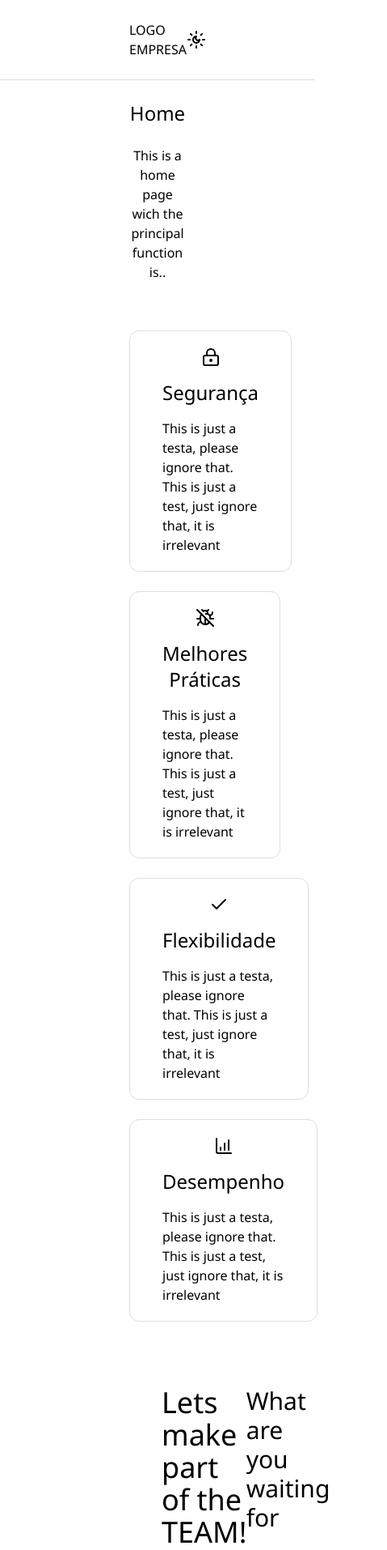
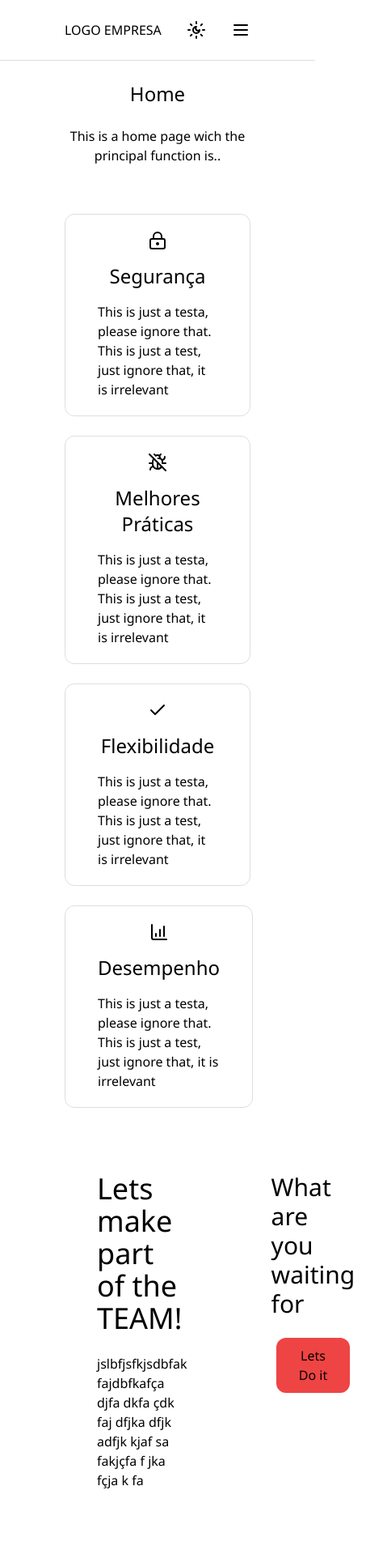
Before and after one commit to jessicapinheiro-s/react-context, a React (Create React App) app: page / in a window 390 px wide. Shown: the top 1914 px of the page at 81% size, 479 px wide, since content can reach past the window. Built offline with nearby package versions, Linux system fonts and the light colour scheme.

Commit message:
ajustando espaçamento de tela no mobile

```diff
--- a/src/components/container-big.tsx
+++ b/src/components/container-big.tsx
@@ -7,7 +7,7 @@ interface ContainerBigProps {
 export function ContainerBig (props: ContainerBigProps) {
     const {Title, Description} = props;
     return(
-        <div className="flex flex-col mx-40 mb-2.5 gap-6 py-[25px] h-full">
+        <div className="flex flex-col sm:mx-40 mx-20 mb-2.5 gap-6 py-[25px] h-full">
             <h1 className="text-2xl text-center">{Title}</h1>
             <p className="text-base text-center leading-normal">{Description}</p>
         </div>
--- a/src/components/container-duplo.tsx
+++ b/src/components/container-duplo.tsx
@@ -12,7 +12,7 @@ interface ContainerBigProps {
 export function ContainerBigDuplo(props: ContainerBigProps) {
     const { Title, Description, TextButton, SubTitle } = props;
     return (
-        <div className="flex  justify-between mx-40 mb-2.5 gap-6 h-1/4 h-100 py-[25px]" >
+        <div className="flex  justify-between sm:mx-40 mx-20 mb-2.5 gap-6 h-1/4 h-100 py-[25px]" >
             <div className="flex flex-col items-start gap-6 w-1/2  rounded-xl  min-h-full py-[20px] px-[40px]" >
                 <h2 className="text-4xl">{Title}</h2>
                 <p className="text-base text-left leading-normal">{Description}</p>
--- a/src/components/container-img.tsx
+++ b/src/components/container-img.tsx
@@ -8,7 +8,7 @@ interface ContainerImgProps {
 export function ContainerImg(props: ContainerImgProps) {
     const { imgCaminho, TextButton, Title } = props;
     return (
-        <div className="grid grid-cols-2  mx-40 mb-2.5 gap-6 py-[25px] grid-rows-[1fr_60px]">
+        <div className="grid grid-cols-2  sm:mx-40 mx-20 mb-2.5 gap-6 py-[25px] grid-rows-[1fr_60px]">
             <div className="flex flex-col items-start justify-center gap-6 rounded-xl " >
                 <h2 className="text-4xl ">{Title}</h2>
                 <button className="py-2 px-4 bg-back-button-padrao rounded-xl w-1/2 text-white border-0" >{TextButton}</button>
--- a/src/components/footer.tsx
+++ b/src/components/footer.tsx
@@ -3,7 +3,7 @@ import '../main.css'
 
 export default function Footer() {
     return (
-        <footer className="flex flex-row items-center justify-between py-[25px] px-[160px]  bg-back-footer dark:bg-components-dark text-color-dark dark:text-color-dark" >
+        <footer className="flex flex-row items-center justify-between py-[25px] px-[80px]  bg-back-footer dark:bg-components-dark text-color-dark dark:text-color-dark" >
             <h1 className="text-lg font-bold">LOGO EMPRESA</h1>
             <nav className="w-4/12">
                 <ul className="list-none flex flex-col items-center space-y-2">
--- a/src/components/header.tsx
+++ b/src/components/header.tsx
@@ -22,7 +22,7 @@ export default function Header() {
     }
 
     return (
-        <header className="flex flex-row items-center justify-between py-[25px] px-[160px]  border-b border-border-light dark:border-border-dark bg-back-light dark:bg-components-dark text-color-light dark:text-color-dark" >
+        <header className="flex flex-row items-center justify-between sm:py-[25px] sm:px-[80px]  border-b border-border-light dark:border-border-dark bg-back-light dark:bg-components-dark text-color-light dark:text-color-dark py-[25px] px-[80px]" >
             <h1>LOGO EMPRESA</h1>
             <nav className={classNav}>
                 <ul className="flex list-none sm:flex-row sm:items-center sm:justify-between flex-col ">
--- a/src/pages/home.tsx
+++ b/src/pages/home.tsx
@@ -13,7 +13,7 @@ function Home() {
         <div className='flex flex-col min-h-screen justify-between  bg-back-light dark:bg-back-dark text-color-light dark:text-color-dark'>
             <Header />
             <ContainerBig Title={"Home"} Description={"This is a home page wich the principal function is.."} />
-            <div className="flex justify-between mx-40 mb-2.5 py-[25px] flex-wrap gap-6">
+            <div className="flex justify-between sm:mx-40 mx-20 mb-2.5 py-[25px] flex-wrap gap-6">
                 <CardIcon Title={"Segurança"} Description={"This is just a testa, please ignore that. This is just a test, just ignore that, it is irrelevant"} Icon={<LockKeyhole />} />
                 <CardIcon Title={"Melhores Práticas"} Description={"This is just a testa, please ignore that. This is just a test, just ignore that, it is irrelevant"} Icon={<BugOff />} />
                 <CardIcon Title={"Flexibilidade"} Description={"This is just a testa, please ignore that. This is just a test, just ignore that, it is irrelevant"} Icon={<Check />} />
--- a/src/pages/suport.tsx
+++ b/src/pages/suport.tsx
@@ -14,7 +14,7 @@ export default function Suport() {
         <div className='flex flex-col min-h-screen justify-between'>
             <Header />
             <ContainerBig Title={"Support"} Description={text} />
-            <div className="flex justify-between mx-40 mb-2.5 py-[25px] flex-wrap gap-6">
+            <div className="flex justify-between sm:mx-40 mx-20 mb-2.5 py-[25px] flex-wrap gap-6">
                 <CardIcon Title={"Segurança"} Description={"This is just a testa, please ignore that. This is just a test, just ignore that, it is irrelevant"} Icon={<LockKeyhole />}/>
                 <CardIcon Title={"Melhores Práticas"} Description={"This is just a testa, please ignore that. This is just a test, just ignore that, it is irrelevant"} Icon={<BugOff />}/>
                 <CardIcon Title={"Flexibilidade"} Description={"This is just a testa, please ignore that. This is just a test, just ignore that, it is irrelevant"} Icon={<Check />}/>
```
